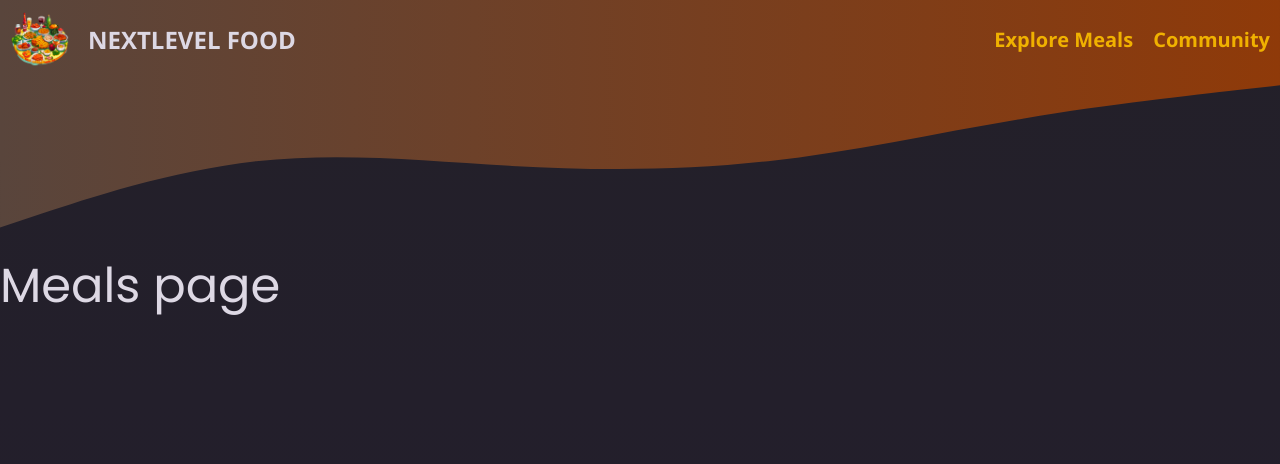
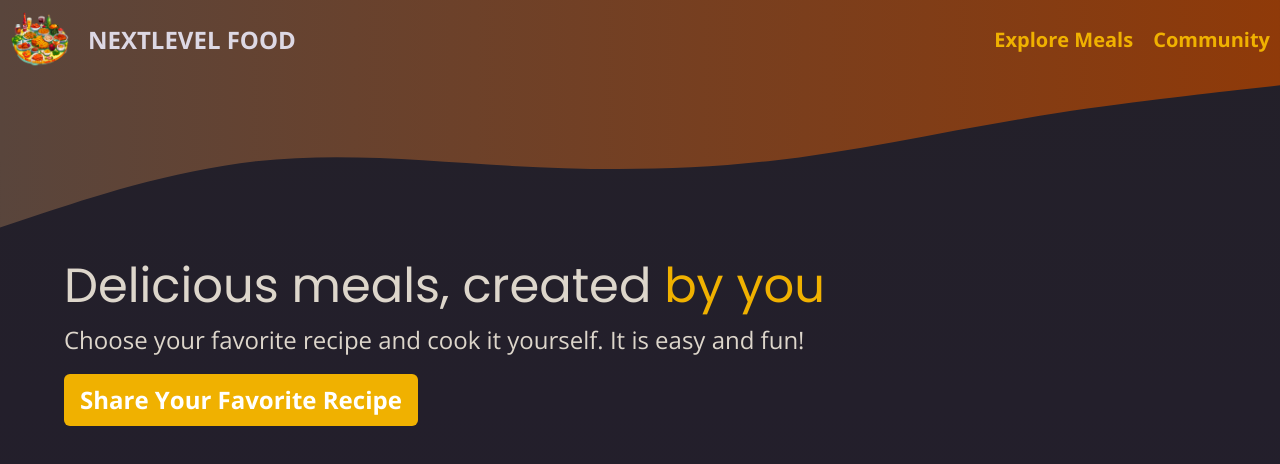
Before and after one commit to sVarlog/foodies, a Next.js app: page /meals in a window 1280 px wide. Shown: the top 464 px of the page. Built offline with nearby package versions, Linux system fonts and the light colour scheme.

Commit message:
feat: added mealItems

```diff
--- a/app/meals/page.tsx
+++ b/app/meals/page.tsx
@@ -1,5 +1,31 @@
+import MealsGrid from '@/components/meals/MealsGrid';
+import Link from 'next/link';
+
 const MealsPage = () => {
-	return <h1>Meals page</h1>;
+	return (
+		<>
+			<header className="mx-auto mt-[3rem] mb-[5rem] w-[90%] max-w-[75rem] gap-[3rem] text-[1.5rem] text-[#ddd6cb]">
+				<h1>
+					Delicious meals, created <span className="text-yellow-500">by you</span>
+				</h1>
+
+				<p className="m-0">Choose your favorite recipe and cook it yourself. It is easy and fun!</p>
+
+				<p className="m-0">
+					<Link
+						href="/meals/share"
+						className="mt-[1rem] inline-block rounded-[6px] bg-yellow-500 px-[1rem] py-[0.5rem] font-bold text-white"
+					>
+						Share Your Favorite Recipe
+					</Link>
+				</p>
+			</header>
+
+			<main className="">
+				<MealsGrid meals={[]} />
+			</main>
+		</>
+	);
 };
 
 export default MealsPage;
--- /dev/null
+++ b/components/meals/MealItem.tsx
@@ -0,0 +1,40 @@
+import Image from 'next/image';
+import Link from 'next/link';
+
+interface MealItemProps {
+	title: string;
+	slug: string;
+	image: string;
+	summary: string;
+	creator: string;
+}
+
+const MealItem = ({ title, slug, image, summary, creator }: MealItemProps) => {
+	return (
+		<article className="flex flex-col justify-between rounded-[4px] bg-gradient-to-r from-[#2c1e19] to-[#25200f] p-[1rem] text-[#ddd6cb] shadow-sm transition-all duration-300 ease-in-out">
+			<header>
+				<Image src={image} alt={title} className="object-cover" fill />
+
+				<div className="px-[1rem] pt-[0.5rem]">
+					<h2 className="m-0 text-[1.5rem]">{title}</h2>
+					<p className="text-[0.75rem] text-[#cfa69b]">by {creator}</p>
+				</div>
+			</header>
+
+			<div className="flex h-full flex-col justify-between">
+				<p className="px-[1rem] pt-[1rem]">{summary}</p>
+
+				<div className="p-[1rem] text-right">
+					<Link
+						className="hover:yellow-500 inline-block rounded-[6px] bg-gradient-to-r from-[#f9572a] to-[#ff9b05] px-[1rem] py-[0.5rem] font-bold text-white"
+						href={`/meals/${slug}`}
+					>
+						View Details
+					</Link>
+				</div>
+			</div>
+		</article>
+	);
+};
+
+export default MealItem;
--- /dev/null
+++ b/components/meals/MealsGrid.tsx
@@ -0,0 +1,26 @@
+import MealItem from './MealItem';
+
+interface MealsGridProps {
+	meals: {
+		id: string;
+		title: string;
+		slug: string;
+		image: string;
+		summary: string;
+		creator: string;
+	}[];
+}
+
+const MealsGrid = ({ meals }: MealsGridProps) => {
+	return (
+		<ul className="mx-auto my-[2rem] grid w-[90%] max-w-[90rem] grid-cols-[repeat(auto-fill),minmax(20rem,1fr)] gap-[5rem] p-0">
+			{meals.map((meal) => (
+				<li key={meal.id} className="meal-item">
+					<MealItem {...meal} />
+				</li>
+			))}
+		</ul>
+	);
+};
+
+export default MealsGrid;
```
